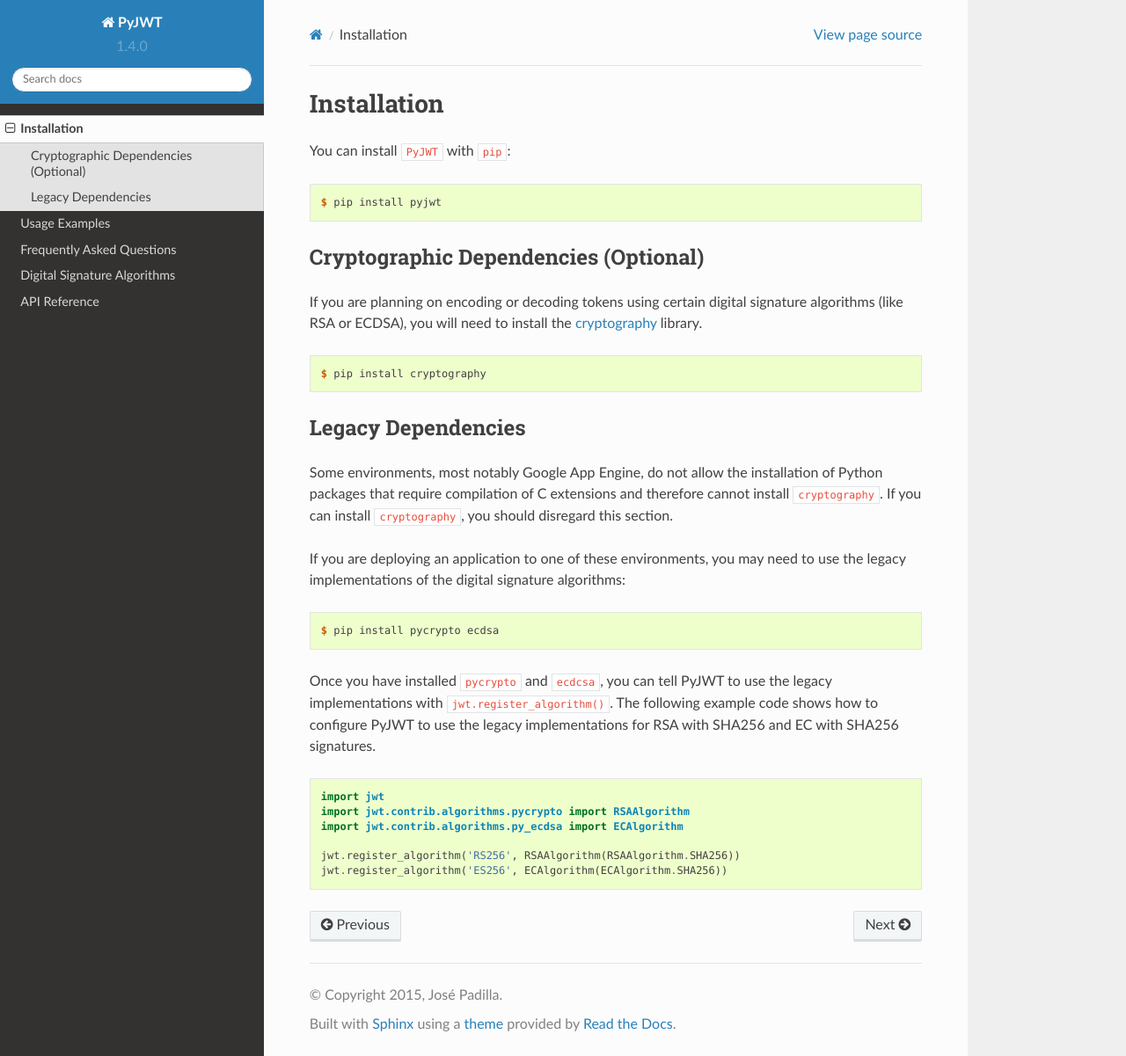
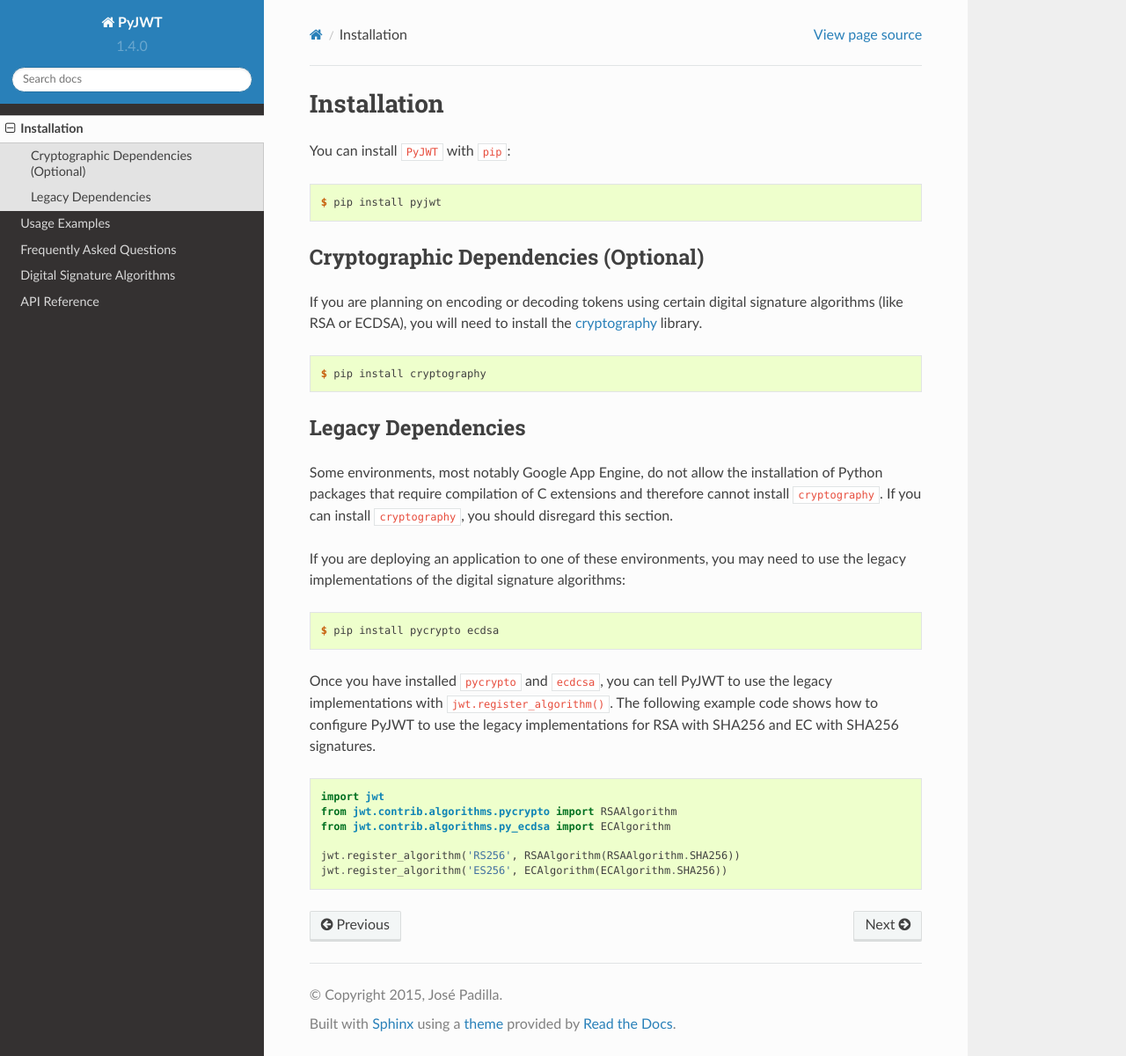
Before and after one commit to jpadilla/pyjwt, a Sphinx documentation site: the page built from docs/installation.rst, in a window 1280 px wide and 1201 px high. Shown: the whole window at 88% size. Built offline with Sphinx 7.4.7 and the Read the Docs theme 2.0.0, drawn with Linux system fonts in a browser that asks for light colours.

Commit message:
Fix imports in code example

```diff
--- a/docs/installation.rst
+++ b/docs/installation.rst
@@ -43,8 +43,8 @@
 .. code-block:: python
 
     import jwt
-    import jwt.contrib.algorithms.pycrypto import RSAAlgorithm
-    import jwt.contrib.algorithms.py_ecdsa import ECAlgorithm
+    from jwt.contrib.algorithms.pycrypto import RSAAlgorithm
+    from jwt.contrib.algorithms.py_ecdsa import ECAlgorithm
 
     jwt.register_algorithm('RS256', RSAAlgorithm(RSAAlgorithm.SHA256))
     jwt.register_algorithm('ES256', ECAlgorithm(ECAlgorithm.SHA256))
```
